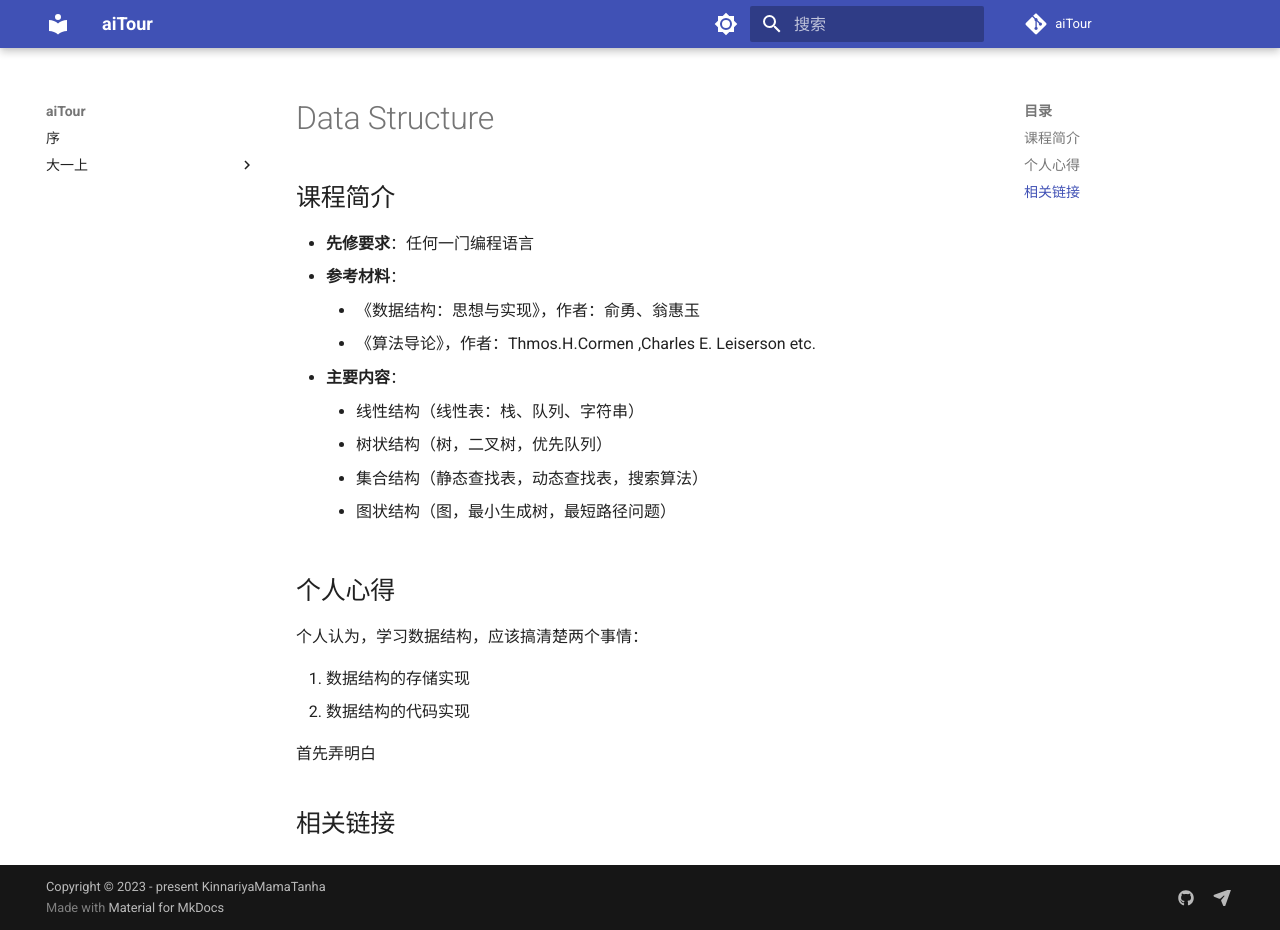
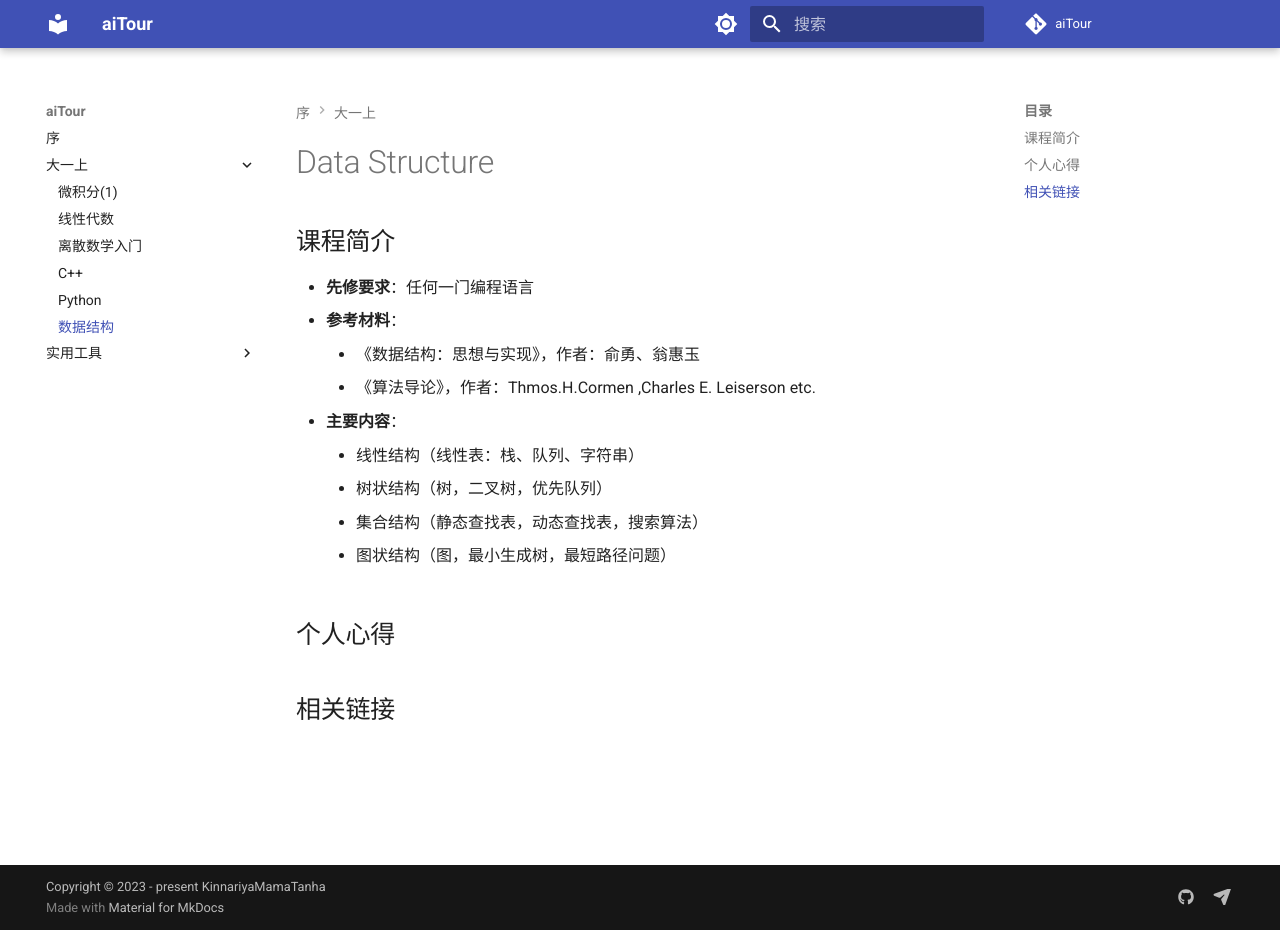
Before and after one commit to KinnariyaMamaTanha/aiTour, an MkDocs documentation site: the page built from docs/da-yi-shang/data-structure.md, in a window 1280 px wide and 930 px high. Built offline with MkDocs 1.6.1 and Material for MkDocs 9.7.7, drawn with Linux system fonts in a browser that asks for light colours; comment, search, counter and statistics services are not loaded.

```diff
--- a/docs/da-yi-shang/data-structure.md
+++ b/docs/da-yi-shang/data-structure.md
@@ -18,11 +18,4 @@ hide:
 
 ## 个人心得
 
-个人认为，学习数据结构，应该搞清楚两个事情：
-
-1. 数据结构的存储实现
-2. 数据结构的代码实现
-
-首先弄明白
-
 ## 相关链接
--- a/mkdocs.yml
+++ b/mkdocs.yml
@@ -63,9 +63,10 @@ nav:
     - 离散数学入门: da-yi-shang/discrete-math.md
     - C++: da-yi-shang/c++.md
     - Python: da-yi-shang/python.md
-    # - 数据结构: da-yi-shang/data-structure.md
-  #- 实用工具:
-   # - Obsidian: tools/obsidian
+    - 数据结构: da-yi-shang/data-structure.md
+  - 实用工具:
+    - Obsidian: tools/Obsidian
+    - Anaconda: tools/Anaconda
 
 plugins:
   - search
```
Also changed, not shown: docs/tools/Anaconda.md (added).
